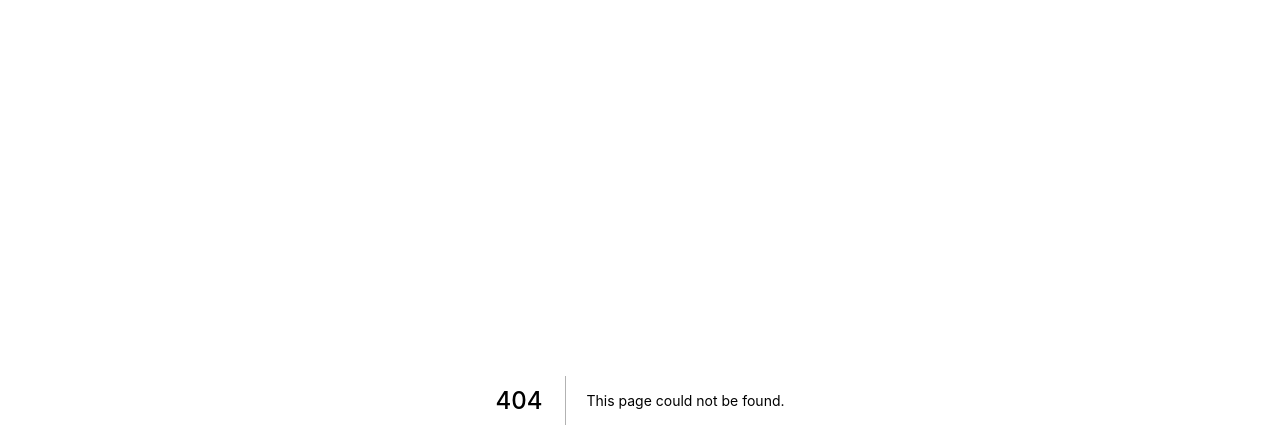
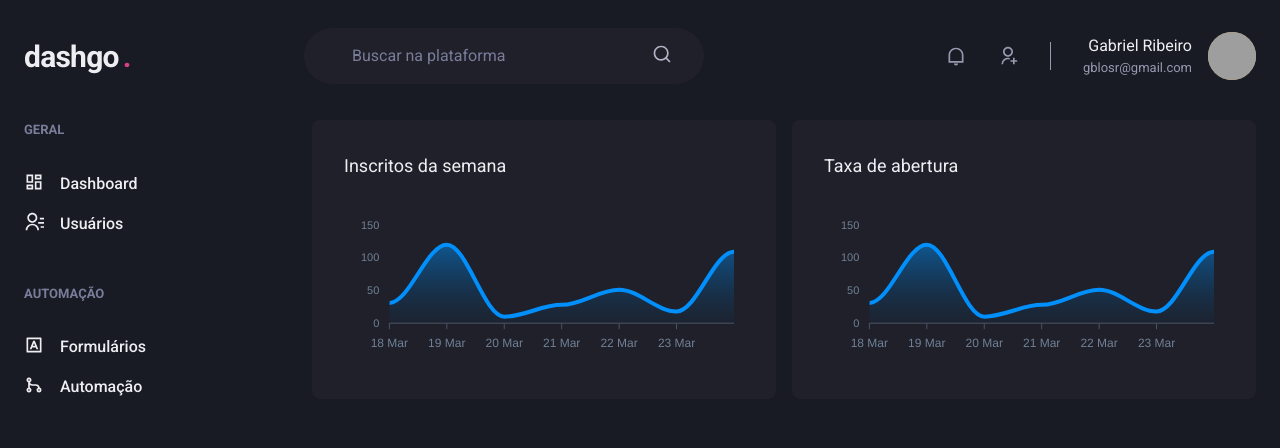
Before and after one commit to ribeirogab/dashgo, a Next.js app: page /dashboard in a window 1280 px wide. Before the commit this address had no page. Shown: the top 448 px of the page. Built offline with nearby package versions, Linux system fonts and the light colour scheme; grey boxes are pictures that could not be loaded.

Commit message:
feat: sign in and dashboard

```diff
--- a/package.json
+++ b/package.json
@@ -12,10 +12,13 @@
     "@chakra-ui/react": "^1.6.1",
     "@emotion/react": "^11.4.0",
     "@emotion/styled": "^11.3.0",
+    "apexcharts": "^3.26.2",
     "framer-motion": "^4.1.13",
     "next": "10.2.0",
     "react": "17.0.2",
-    "react-dom": "17.0.2"
+    "react-apexcharts": "^1.3.9",
+    "react-dom": "17.0.2",
+    "react-icons": "^4.2.0"
   },
   "devDependencies": {
     "@types/node": "^15.0.2",
--- /dev/null
+++ b/src/components/Form/index.tsx
@@ -0,0 +1 @@
+export { Input } from './Input';
--- /dev/null
+++ b/src/components/Header.tsx
@@ -0,0 +1,85 @@
+import { Flex, Text, Input, Icon, HStack, Box, Avatar } from '@chakra-ui/react';
+import {
+  RiNotificationLine,
+  RiSearchLine,
+  RiUserAddLine,
+} from 'react-icons/ri';
+
+export function Header() {
+  return (
+    <Flex
+      as="header"
+      maxWidth={1480}
+      w="100%"
+      h="20"
+      mx="auto"
+      mt="4"
+      px="6"
+      align="center"
+    >
+      <Text
+        fontSize="3xl"
+        fontWeight="bold"
+        letterSpacing="tight"
+        w="64"
+      >
+        dashgo
+        <Text as="span" ml="1" color="pink.500">.</Text>
+      </Text>
+
+      <Flex
+        as="label"
+        flex="1"
+        py="4"
+        px="8"
+        ml="6"
+        maxWidth={400}
+        alignSelf="center"
+        color="gray.200"
+        position="relative"
+        bg="gray.800"
+        borderRadius="full"
+      >
+        <Input
+          color="gray.50"
+          variant="unstyled"
+          px="4"
+          mr="4"
+          placeholder="Buscar na plataforma"
+          _placeholder={{ color: 'gray.400' }}
+        />
+        <Icon as={RiSearchLine} fontSize="20" />
+      </Flex>
+
+      <Flex
+        align="center"
+        ml="auto"
+      >
+        <HStack
+          spacing="8"
+          mx="8"
+          pr="8"
+          py="1"
+          color="gray.300"
+          borderRightWidth={1}
+          borderColor="gray.300"
+        >
+          <Icon as={RiNotificationLine} fontSize="20" />
+          <Icon as={RiUserAddLine} fontSize="20" />
+        </HStack>
+
+        <Flex align="center">
+          <Box mr="4" textAlign="right">
+            <Text>Gabriel Ribeiro</Text>
+            <Text color="gray.300" fontSize="small">gblosr@gmail.com</Text>
+          </Box>
+          <Avatar
+            size="md"
+            name="Gabriel Ribeiro"
+            src="https://github.com/ribeirogab.png"
+          />
+        </Flex>
+      </Flex>
+    </Flex>
+  );
+}
--- /dev/null
+++ b/src/components/Sidebar.tsx
@@ -0,0 +1,40 @@
+import { Box, Stack, Text, Icon, Link } from '@chakra-ui/react';
+import { RiContactsLine, RiDashboardLine, RiGitMergeLine, RiInputMethodLine } from 'react-icons/ri';
+
+export function Sidebar() {
+  return (
+    <Box as="aside" w="64" mr="8">
+      <Stack spacing="12" align="flex-start">
+        <Box>
+          <Text fontWeight="bold" color="gray.400" fontSize="small">GERAL</Text>
+          <Stack spacing="4" mt="8" align="stretch">
+            <Link display="flex" align="center">
+              <Icon as={RiDashboardLine} fontSize="20" />
+              <Text ml="4" fontWeight="medium">Dashboard</Text>
+            </Link>
+            <Link display="flex" align="center">
+              <Icon as={RiContactsLine} fontSize="20" />
+              <Text ml="4" fontWeight="medium">Usuários</Text>
+            </Link>
+          </Stack>
+        </Box>
+
+        <Box>
+          <Text fontWeight="bold" color="gray.400" fontSize="small">
+            AUTOMAÇÃO
+          </Text>
+          <Stack spacing="4" mt="8" align="stretch">
+            <Link display="flex" align="center">
+              <Icon as={RiInputMethodLine} fontSize="20" />
+              <Text ml="4" fontWeight="medium">Formulários</Text>
+            </Link>
+            <Link display="flex" align="center">
+              <Icon as={RiGitMergeLine} fontSize="20" />
+              <Text ml="4" fontWeight="medium">Automação</Text>
+            </Link>
+          </Stack>
+        </Box>
+      </Stack>
+    </Box>
+  );
+}
--- /dev/null
+++ b/src/pages/dashboard.tsx
@@ -0,0 +1,84 @@
+import { Flex, SimpleGrid, Box, Text, theme } from '@chakra-ui/react';
+import dynamic from 'next/dynamic';
+import { Props } from 'react-apexcharts';
+
+import { Header } from "../components/Header";
+import { Sidebar } from "../components/Sidebar";
+
+const Chart = dynamic(() => import('react-apexcharts'), { ssr: false });
+
+const options: Props = {
+  chart: {
+    toolbar: {
+      show: false,
+    },
+    zoom: {
+      enabled: false,
+    },
+    foreColor: theme.colors.gray[500],
+  },
+  grid: {
+    show: false,
+  },
+  dataLabels: {
+    enabled: false,
+  },
+  tooltip: {
+    enabled: false,
+  },
+  xaxis: {
+    type: 'datetime',
+    axisBorder: {
+      color: theme.colors.gray[600],
+    },
+    axisTicks: {
+      color: theme.colors.gray[600],
+    },
+    categories: [
+      '2021-03-18T00:00:00.000Z',
+      '2021-03-19T00:00:00.000Z',
+      '2021-03-20T00:00:00.000Z',
+      '2021-03-21T00:00:00.000Z',
+      '2021-03-22T00:00:00.000Z',
+      '2021-03-23T00:00:00.000Z',
+      '2021-03-24T00:00:00.000Z',
+    ],
+  },
+  fill: {
+    opacity: 0.3,
+    type: 'gradient',
+    gradient: {
+      shade: 'dark',
+      opacityFrom: 0.7,
+      opacityTo: 0.3,
+    }
+  },
+};
+
+const series = [
+  { name: 'series1', data: [31, 120, 10, 28, 51, 18, 109] },
+];
+
+export default function Dashboard() {
+  return (
+    <Flex direction="column" h="100vh">
+      <Header />
+
+      <Flex w="100%" my="6" maxWidth={1480} mx="auto" px="6">
+        <Sidebar />
+
+        <SimpleGrid flex="1" gap="4" minChildWidth="320px" align="flex-start">
+          <Box p="8" bg="gray.800" borderRadius="8" pb="4">
+            <Text fontSize="lg" mb="4">Inscritos da semana</Text>
+            <Chart options={options} series={series} type="area" height={160} />
+          </Box>
+
+          <Box p="8" bg="gray.800" borderRadius="8" pb="4">
+            <Text fontSize="lg" mb="4">Taxa de abertura</Text>
+            <Chart options={options} series={series} type="area" height={160} />
+          </Box>
+        </SimpleGrid>
+      </Flex>
+    </Flex>
+  );
+}
```
Also changed, not shown: src/components/Form/Input.tsx (added, +29 -0 lines), src/pages/index.tsx (+28 -3 lines), 1 other file (tests, documents, lock files or other folders).
